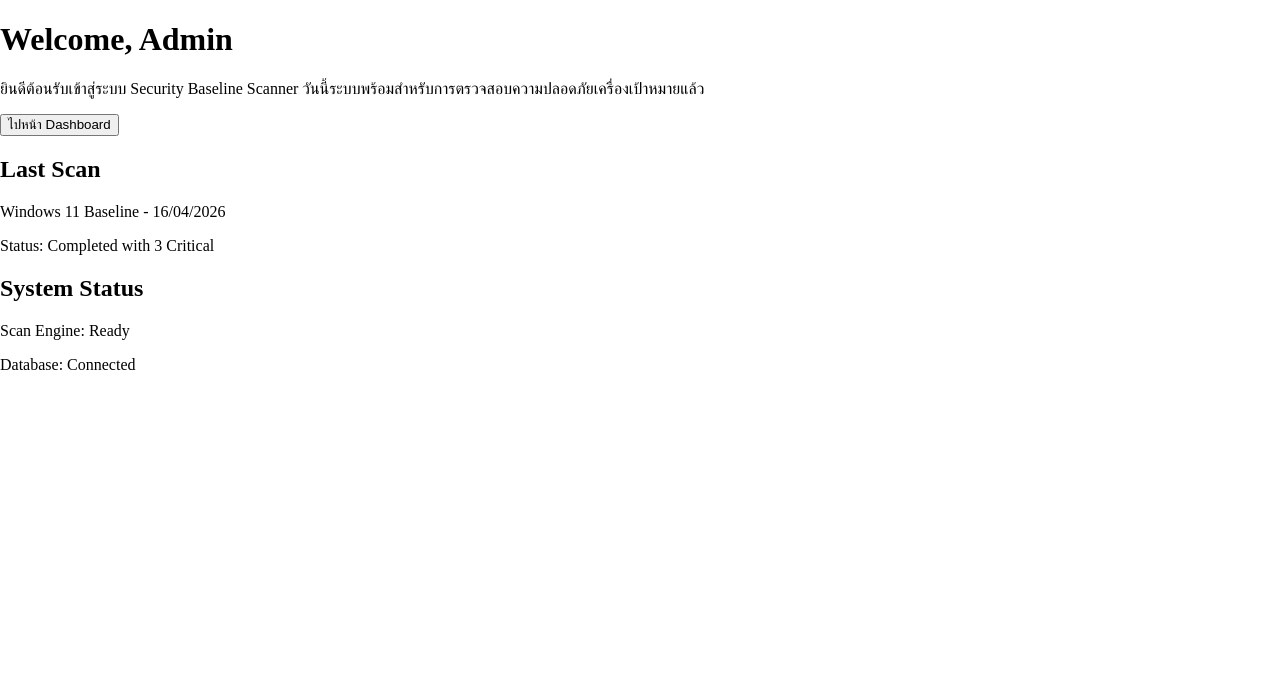
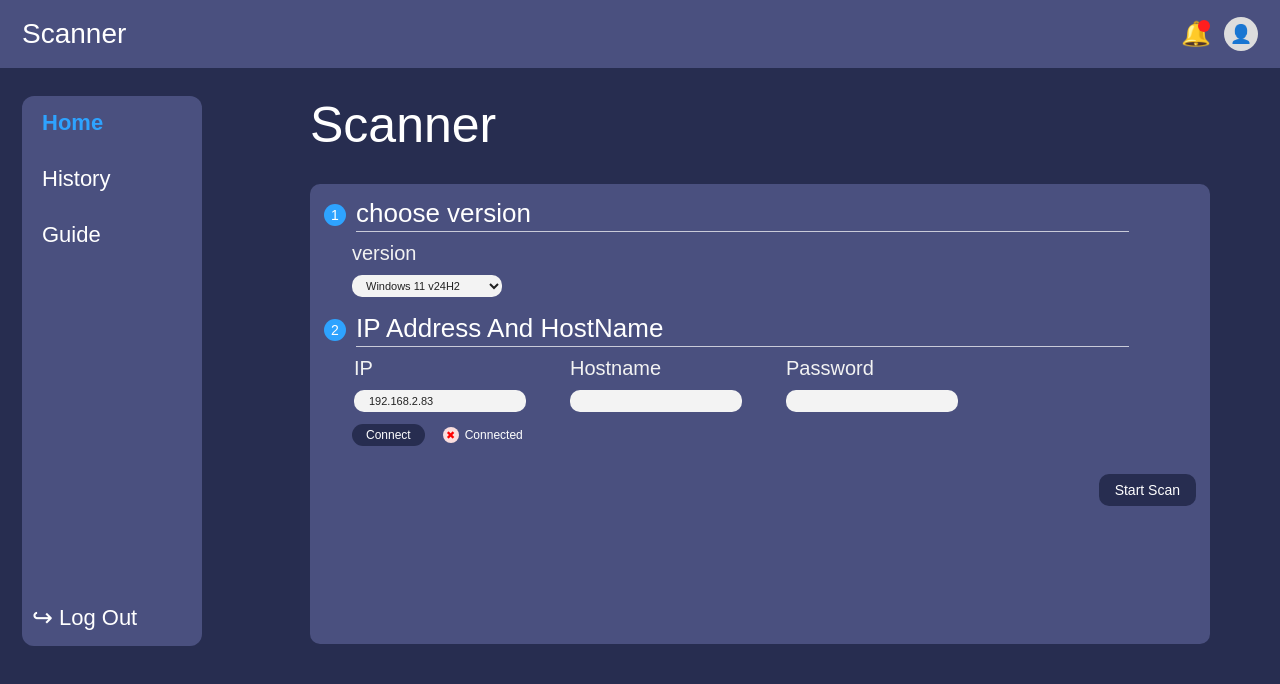
Before and after one commit to suwichak007/MicrosoftScanEngine, a React app in the folder frontend/: page /Home in a window 1280 px wide. Shown: the top 684 px of the page. Built offline with nearby package versions, Linux system fonts and the light colour scheme; the HTML template or start-up script is replaced by a standard one.

Commit message:
feat: Add Home page layout and styling; integrate CSS for improved UI

```diff
--- a/frontend/src/pages/Home.css
+++ b/frontend/src/pages/Home.css
@@ -0,0 +1,304 @@
+body {
+  margin: 0;
+}
+
+* {
+  box-sizing: border-box;
+}
+
+.homePage {
+  min-height: 100vh;
+  width: 100%;
+  background-color: #272d50;
+  color: #ffffff;
+  font-family: Arial, Helvetica, sans-serif;
+}
+
+.topBar {
+  height: 68px;
+  background-color: #4a507f;
+  display: flex;
+  align-items: center;
+  justify-content: space-between;
+  padding: 0 22px;
+}
+
+.brand {
+  font-size: 28px;
+  font-weight: 500;
+}
+
+.topBarRight {
+  display: flex;
+  align-items: center;
+  gap: 14px;
+}
+
+.bellWrapper {
+  position: relative;
+  width: 28px;
+  height: 28px;
+  display: flex;
+  align-items: center;
+  justify-content: center;
+}
+
+.bellIcon {
+  font-size: 24px;
+}
+
+.notificationDot {
+  position: absolute;
+  top: 0;
+  right: 0;
+  width: 12px;
+  height: 12px;
+  background-color: #ff1e1e;
+  border-radius: 50%;
+}
+
+.profileCircle {
+  width: 34px;
+  height: 34px;
+  border-radius: 50%;
+  background-color: #dddddd;
+  color: #222;
+  display: flex;
+  align-items: center;
+  justify-content: center;
+  font-size: 18px;
+}
+
+.homeLayout {
+  display: flex;
+  gap: 28px;
+  padding: 28px 22px;
+}
+
+.sideBar {
+  width: 180px;
+  min-height: 550px;
+  background-color: #4a507f;
+  border-radius: 12px;
+  padding: 14px 10px;
+  display: flex;
+  flex-direction: column;
+  justify-content: space-between;
+}
+
+.menuGroup {
+  display: flex;
+  flex-direction: column;
+  gap: 30px;
+}
+
+.menuItem {
+  background: transparent;
+  border: none;
+  color: white;
+  text-align: left;
+  margin-left: 10px;
+  font-size: 22px;
+  cursor: pointer;
+  padding: 0;
+}
+
+.menuItem.active {
+  font-weight: 600;
+  color: #2ea3ff;
+}
+
+.logoutButton {
+  background: transparent;
+  border: none;
+  color: white;
+  display: flex;
+  align-items: center;
+  gap: 6px;
+  font-size: 22px;
+  cursor: pointer;
+  padding: 0;
+}
+
+.logoutIcon {
+  font-size: 25px;
+}
+
+.mainContent {
+  flex: 1;
+  max-width: 900px;
+  margin-left: 80px;
+}
+
+.pageTitle {
+  margin: 0 0 30px 0;
+  font-size: 50px;
+  font-weight: 500;
+}
+
+.scanCard {
+  background-color: #4a507f;
+  border-radius: 10px;
+  padding: 14px 14px 12px 14px;
+  min-height: 460px;
+}
+
+.stepSection + .stepSection {
+  margin-top: 16px;
+}
+
+.stepHeader {
+  display: flex;
+  align-items: center;
+  gap: 10px;
+  margin-bottom: 10px;
+}
+
+.stepNumber {
+  width: 22px;
+  height: 22px;
+  border-radius: 50%;
+  background-color: #2ea3ff;
+  color: white;
+  display: flex;
+  align-items: center;
+  justify-content: center;
+  font-size: 14px;
+}
+
+.stepTitleGroup {
+  flex: 1;
+}
+
+.stepTitle {
+  font-size: 26px;
+  margin-bottom: 2px;
+}
+
+.stepLine {
+  height: 1px;
+  background-color: rgba(255, 255, 255, 0.7);
+  width: 92%;
+}
+
+.fieldRow {
+  display: flex;
+  gap: 14px;
+  flex-wrap: wrap;
+}
+
+.fieldGroup {
+  display: flex;
+  flex-direction: column;
+  min-width: 150px;
+}
+
+.fieldGroup.single {
+  width: 150px;
+  margin-left: 28px;
+}
+
+.fieldLabel {
+  font-size: 20px;
+  margin-bottom: 10px;
+  color: #f2f2f2;
+}
+
+.fieldLabelIP {
+  font-size: 20px;
+  margin-bottom: 10px;
+  padding-left: 30px;
+  color: #f2f2f2;
+}
+
+.fieldInput {
+  height: 22px;
+  border: none;
+  border-radius: 10px;
+  background-color: #f3f3f3;
+  padding: 0 10px;
+  font-size: 11px;
+  color: #222;
+  outline: none;
+
+}
+
+.fieldInputIP {
+  height: 22px;
+  border: none;
+  border-radius: 10px;
+  background-color: #f3f3f3;
+  padding: 0 15px;
+  margin-left: 30px;
+  font-size: 11px;
+  color: #222;
+  outline: none;
+
+}
+
+.selectInput {
+  cursor: pointer;
+}
+
+.actionRow {
+  margin-top: 12px;
+  display: flex;
+  align-items: center;
+  gap: 18px;
+  margin-left: 28px;
+}
+
+.connectButton {
+  background-color: #272d50;
+  border: none;
+  color: white;
+  border-radius: 12px;
+  padding: 4px 14px;
+  font-size: 12px;
+  cursor: pointer;
+}
+
+.statusConnected {
+  display: flex;
+  align-items: center;
+  gap: 6px;
+  font-size: 12px;
+}
+
+.statusDot {
+  width: 16px;
+  height: 16px;
+  border-radius: 50%;
+  background-color: #20d320;
+  display: inline-flex;
+  align-items: center;
+  justify-content: center;
+  color: white;
+  font-size: 11px;
+}
+
+.statusDot.success {
+  color: green;
+  background-color: #20d320;
+}
+
+.statusDot.error {
+  color: red;
+  background-color: #fbdede;
+}
+
+.scanButtonRow {
+  display: flex;
+  justify-content: flex-end;
+  margin-top: 28px;
+}
+
+.scanButton {
+  background-color: #272d50;
+  border: none;
+  color: white;
+  border-radius: 10px;
+  padding: 8px 16px;
+  font-size: 14px;
+  cursor: pointer;
+}
--- a/frontend/src/pages/Home.jsx
+++ b/frontend/src/pages/Home.jsx
@@ -1,44 +1,110 @@
 import React from 'react';
 import { useNavigate } from 'react-router-dom';
+import './Home.css';
 
 function Home() {
   const navigate = useNavigate();
+  const status = 'error'; // ตัวอย่างสถานะการเชื่อมต่อ (success, error, หรืออื่นๆ)
 
   return (
-    <div className="container mt-4">
-      {/* ส่วนหัวทักทาย */}
-      <div className="p-5 mb-4 bg-light rounded-3 border">
-        <div className="container-fluid py-5">
-          <h1 className="display-5 fw-bold">Welcome, Admin</h1>
-          <p className="col-md-8 fs-4">
-            ยินดีต้อนรับเข้าสู่ระบบ Security Baseline Scanner
-            วันนี้ระบบพร้อมสำหรับการตรวจสอบความปลอดภัยเครื่องเป้าหมายแล้ว
-          </p>
-          <button
-            className="btn btn-primary btn-lg"
-            onClick={() => navigate('/dashboard')}
-          >
-            ไปหน้า Dashboard
+    <div className="homePage">
+      <header className="topBar">
+        <div className="brand">Scanner</div>
+
+        <div className="topBarRight">
+          <div className="bellWrapper">
+            <span className="bellIcon">🔔</span>
+            <span className="notificationDot"></span>
+          </div>
+          <div className="profileCircle">👤</div>
+        </div>
+      </header>
+
+      <div className="homeLayout">
+        <aside className="sideBar">
+          <div className="menuGroup">
+            <button className="menuItem active">Home</button>
+            <button className="menuItem" onClick={() => navigate('/history')}>
+              History
             </button>
+            <button className="menuItem" onClick={() => navigate('/guide')}>
+              Guide
+            </button>
+          </div>
+
+          <button className="logoutButton" onClick={() => navigate('/')}>
+            <span className="logoutIcon">↪</span>
+            <span>Log Out</span>
+          </button>
+        </aside>
+
+        <main className="mainContent">
+          <h1 className="pageTitle">Scanner</h1>
+
+          <section className="scanCard">
+            <div className="stepSection">
+              <div className="stepHeader">
+                <div className="stepNumber">1</div>
+                <div className="stepTitleGroup">
+                  <div className="stepTitle">choose version</div>
+                  <div className="stepLine"></div>
                 </div>
               </div>
 
-      {/* ส่วนสรุปสั้นๆ (ตัวอย่าง) */}
-      <div className="row align-items-md-stretch">
-        <div className="col-md-6">
-          <div className="h-100 p-5 text-white bg-dark rounded-3">
-            <h2>Last Scan</h2>
-            <p>Windows 11 Baseline - 16/04/2026</p>
-            <p className="text-warning">Status: Completed with 3 Critical</p>
+              <div className="fieldGroup single">
+                <label className="fieldLabel">version</label>
+                <select className="fieldInput selectInput">
+                  <option>Windows 11 v24H2</option>
+                  <option>Windows 11 v25H2</option>
+                </select>
               </div>
             </div>
-        <div className="col-md-6">
-          <div className="h-100 p-5 bg-light border rounded-3">
-            <h2>System Status</h2>
-            <p>Scan Engine: <span className="text-success">Ready</span></p>
-            <p>Database: <span className="text-success">Connected</span></p>
+
+            <div className="stepSection">
+              <div className="stepHeader">
+                <div className="stepNumber">2</div>
+                <div className="stepTitleGroup">
+                  <div className="stepTitle">IP Address And HostName</div>
+                  <div className="stepLine"></div>
                 </div>
               </div>
+
+              <div className="fieldRow">
+                <div className="fieldGroup">
+                  <label className="fieldLabelIP">IP</label>
+                  <input className="fieldInputIP" type="text" defaultValue="192.168.2.83" />
+                </div>
+
+                <div className="fieldGroup">
+                  <label className="fieldLabelIP">Hostname</label>
+                  <input className="fieldInputIP" type="text" />
+                </div>
+
+                <div className="fieldGroup">
+                  <label className="fieldLabelIP">Password</label>
+                  <input className="fieldInputIP" type="password" />
+                </div>
+              </div>
+
+              <div className="actionRow">
+                <button className="connectButton">Connect</button>
+
+                <div className="statusConnected">
+                    <span className={`statusDot ${status}`}>
+                      {status === 'success' && '✔'}
+                      {status === 'error' && '✖'}
+                    </span>
+                  <span>Connected</span>
+                </div>
+              </div>
+            </div>
+
+            <div className="scanButtonRow">
+              <button
+              className="scanButton" onClick={() => {navigate('/Dashboard');}}>Start Scan</button>
+            </div>
+          </section>
+        </main>
       </div>
     </div>
   );
--- a/frontend/src/pages/Register.jsx
+++ b/frontend/src/pages/Register.jsx
@@ -91,8 +91,10 @@ function Register() {
               onChange={(e) => setConfirmPassword(e.target.value)}
               required
             />
+            <div>
+                <button type="submit" className="Register_signin_button">Sign Up</button>
+            </div>
 
-            <button type="submit" className="Register_signin_button">Sign Up</button>
 
             <div className="Register_Already">
               <span>Already have an account? </span>
```
Lines whose indentation alone changed are shown as unchanged.
